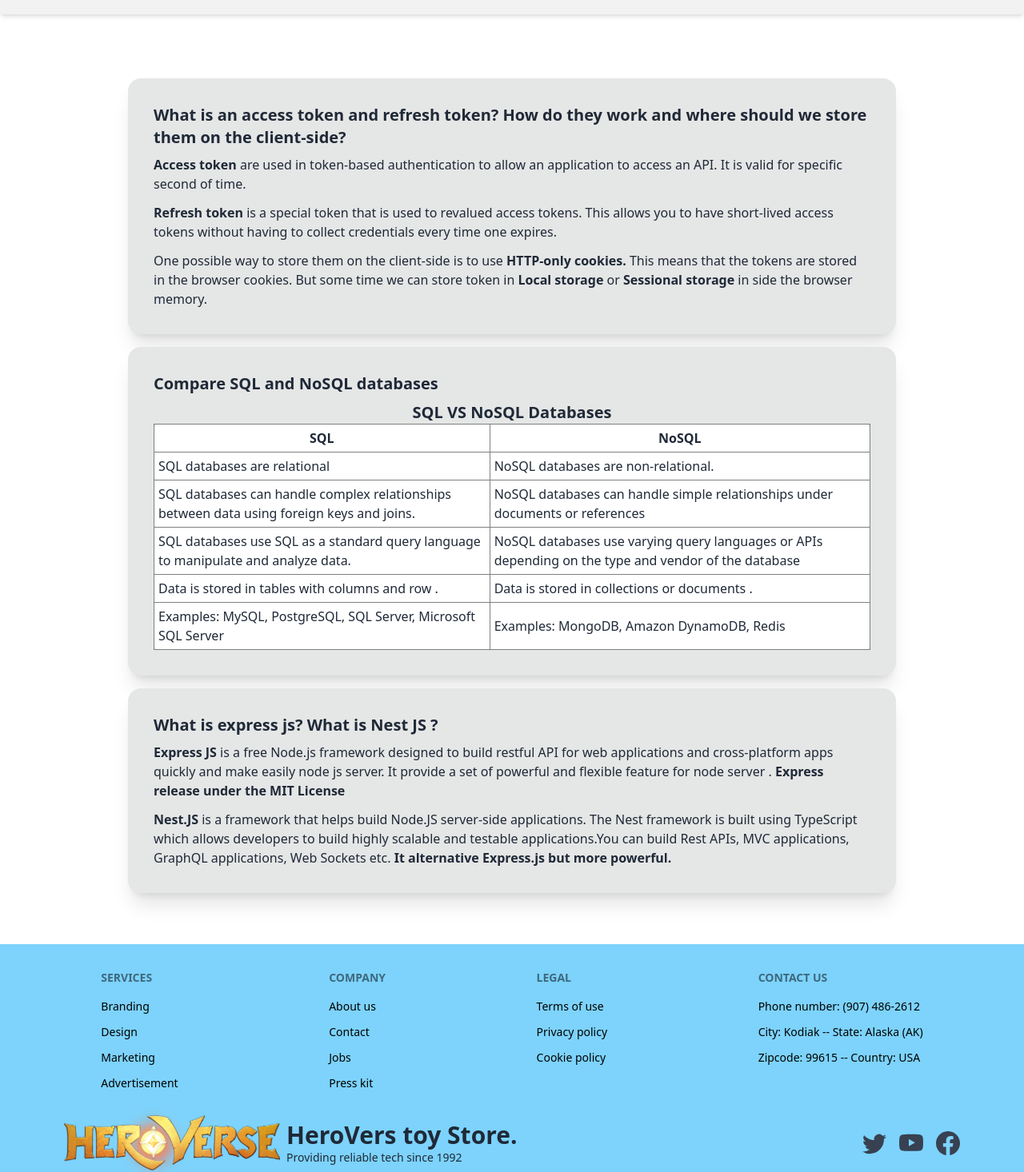
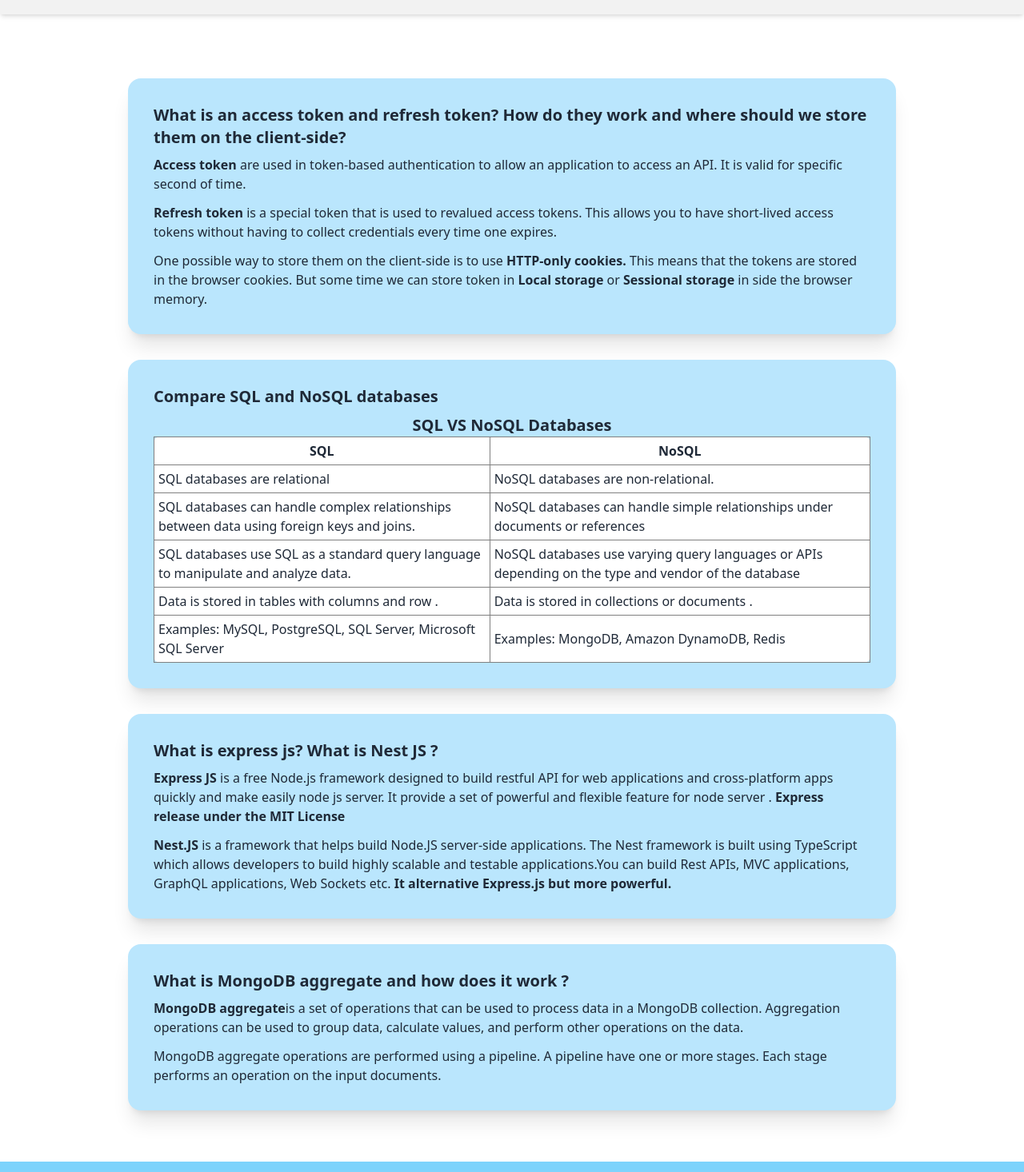
Before and after one commit to rofikul-resan/HeroVerse-toy-client, a React (Vite) app: page /blog in a window 1280 px wide. Shown: the part 103-1569 px from the top of the page at 80% size. Built offline with nearby package versions, Linux system fonts and the light colour scheme; no server answers.

Commit message:
add blog page

```diff
--- a/src/page/blog/Blog.jsx
+++ b/src/page/blog/Blog.jsx
@@ -1,7 +1,7 @@
 const Blog = () => {
   return (
-    <div className="p-16">
-      <div className="card w-10/12 mx-auto mt-4 bg-base-300 shadow-xl">
+    <div className="p-16 space-y-8">
+      <div className="card w-10/12 mx-auto mt-4 bg-sky-200 shadow-xl">
         <div className="card-body">
           <h2 className="card-title">
             What is an access token and refresh token? How do they work and
@@ -33,7 +33,7 @@ const Blog = () => {
           </div>
         </div>
       </div>
-      <div className="card w-10/12 mx-auto mt-4 bg-base-300 shadow-xl">
+      <div className="card w-10/12 mx-auto mt-4 bg-sky-200 shadow-xl">
         <div className="card-body">
           <h2 className="card-title">Compare SQL and NoSQL databases</h2>
           <div className="w-full">
@@ -88,7 +88,7 @@ const Blog = () => {
           </div>
         </div>
       </div>
-      <div className="card w-10/12 mx-auto mt-4 bg-base-300 shadow-xl">
+      <div className="card w-10/12 mx-auto mt-4 bg-sky-200 shadow-xl">
         <div className="card-body">
           <h2 className="card-title">What is express js? What is Nest JS ?</h2>
           <div className="space-y-3">
@@ -117,6 +117,27 @@ const Blog = () => {
           </div>
         </div>
       </div>
+      <div className="card w-10/12 mx-auto mt-4 bg-sky-200 shadow-xl">
+        <div className="card-body">
+          <h2 className="card-title">
+            What is MongoDB aggregate and how does it work ?
+          </h2>
+          <div className="space-y-3">
+            <p>
+              {" "}
+              <span className="font-bold">MongoDB aggregate</span>
+              is a set of operations that can be used to process data in a
+              MongoDB collection. Aggregation operations can be used to group
+              data, calculate values, and perform other operations on the data.
+            </p>
+            <p>
+              MongoDB aggregate operations are performed using a pipeline. A
+              pipeline have one or more stages. Each stage performs an operation
+              on the input documents.
+            </p>
+          </div>
+        </div>
+      </div>
     </div>
   );
 };
```
